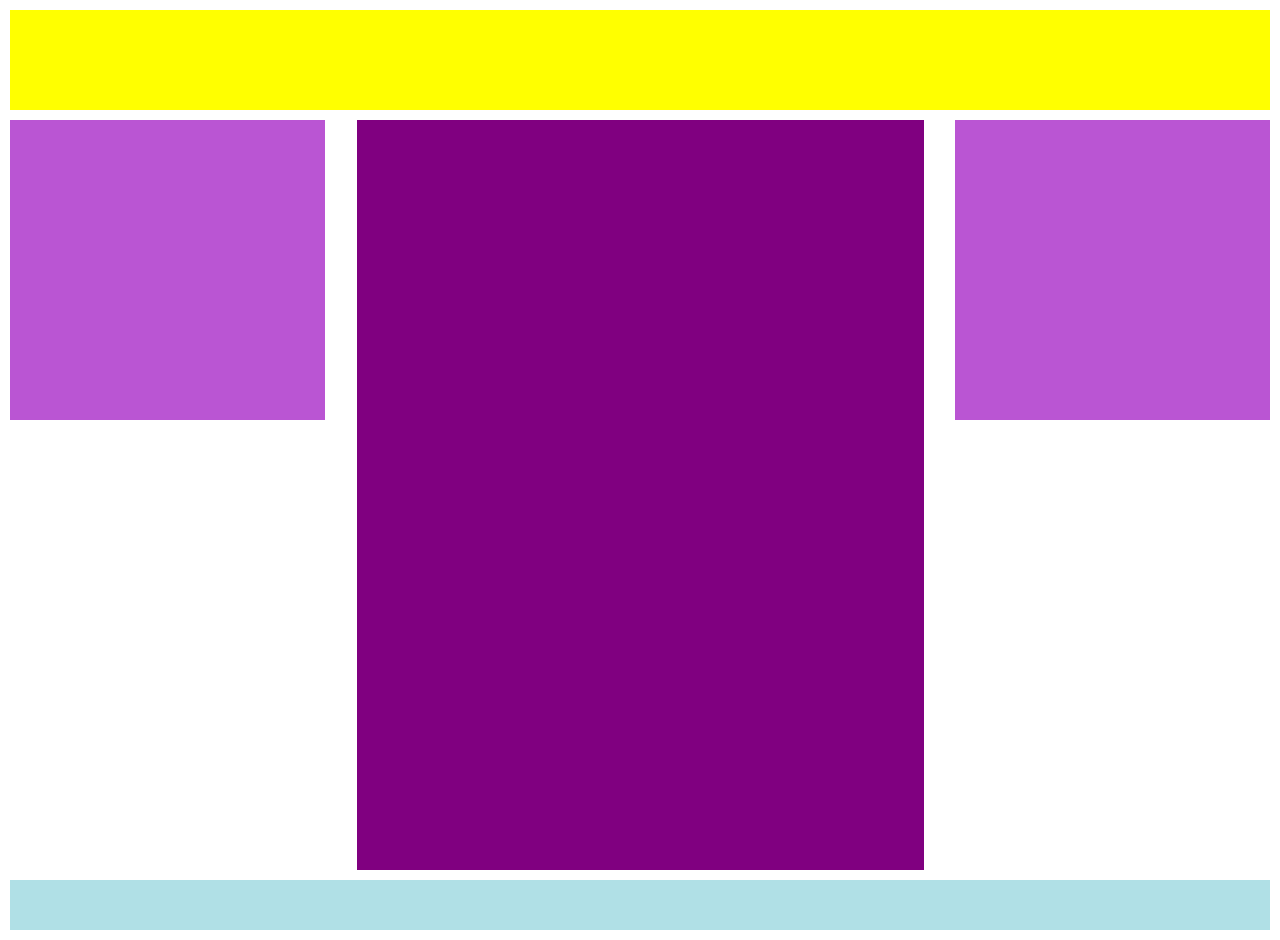
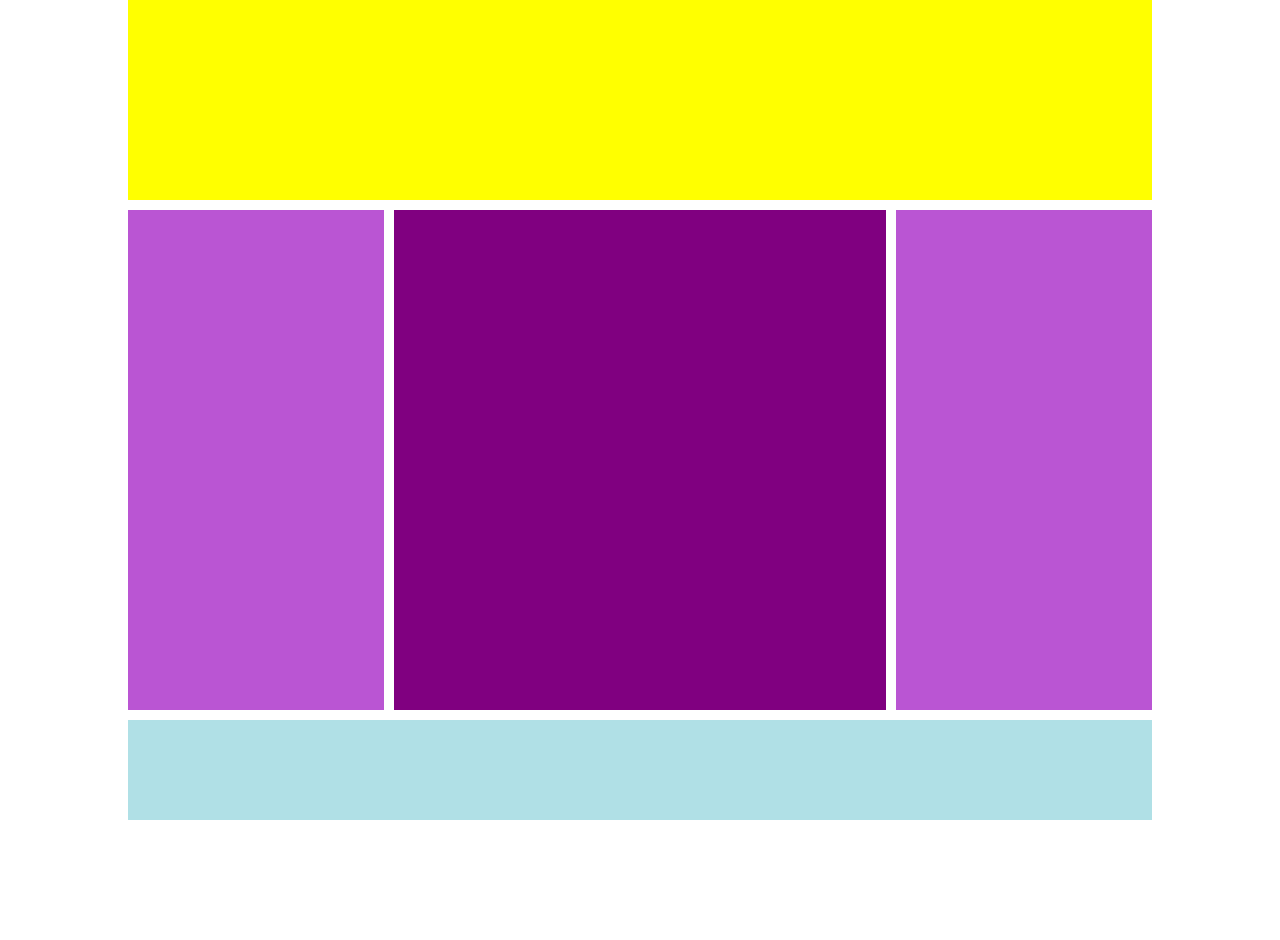
Before and after one commit to Alessandro-Caiti/htmlcss-struttura-wp, a plain HTML site: page index.html in a window 1280 px wide. After the commit the page ends 820 px from the top, so only its background shows below. Drawn offline with Linux system fonts and the light colour scheme.

Commit message:
Base template

```diff
--- a/css/style.css
+++ b/css/style.css
@@ -9,46 +9,43 @@
     display: table;
     clear: both;
 }
-
 .container {
-    margin: 10px;
+    width: 80%;
+    margin: 0 auto;
 }
 
 header {
-    width: 100%;
-    height: 100px;
-    margin: 10px auto;
+    height: 200px;
     background-color: yellow;
+    margin-bottom: 10px;
 }
 
-div.centro {
-    width: 100%;
+.row {
+    height: 500px;
+    background-color: white;
 }
 
 aside {
     width: 25%;
-    height: 300px;
+    height: 100%;
     background-color: mediumorchid;
-}
-
-aside.left {
     float: left;
 }
 
-aside.right {
-    float: right;
+main {
+    width: 50%;
+    height: 100%;
+    float: left;
+    padding: 0 10px;
 }
 
-main.text {
-    width: 45%;
-    height: 750px;
-    margin: 0 auto;
+main .content {
+    height: 100%;
     background-color: purple;
 }
 
 footer {
-    width: 100%;
-    height: 50px;
-    margin: 10px auto;
+    height: 100px;
+    margin-top: 10px;
     background-color: powderblue;
 }
--- a/index.html
+++ b/index.html
@@ -8,15 +8,23 @@
     <body>
         <div class="container">
             <header>
+            </header>
+            <div class="row clearfix">
+                <aside>
+                    <div class="content">
 
-            </header>
-            <div class="centro">
-                <aside class="left">
+                    </div>
                 </aside>
-                <aside class="right">
+                <main>
+                    <div class="content">
+
+                    </div>
+                </main>
+                <aside>
+                    <div class="content">
+
+                    </div>
                 </aside>
-                <main class="text">
-                </main>
             </div>
             <footer>
             </footer>
```
